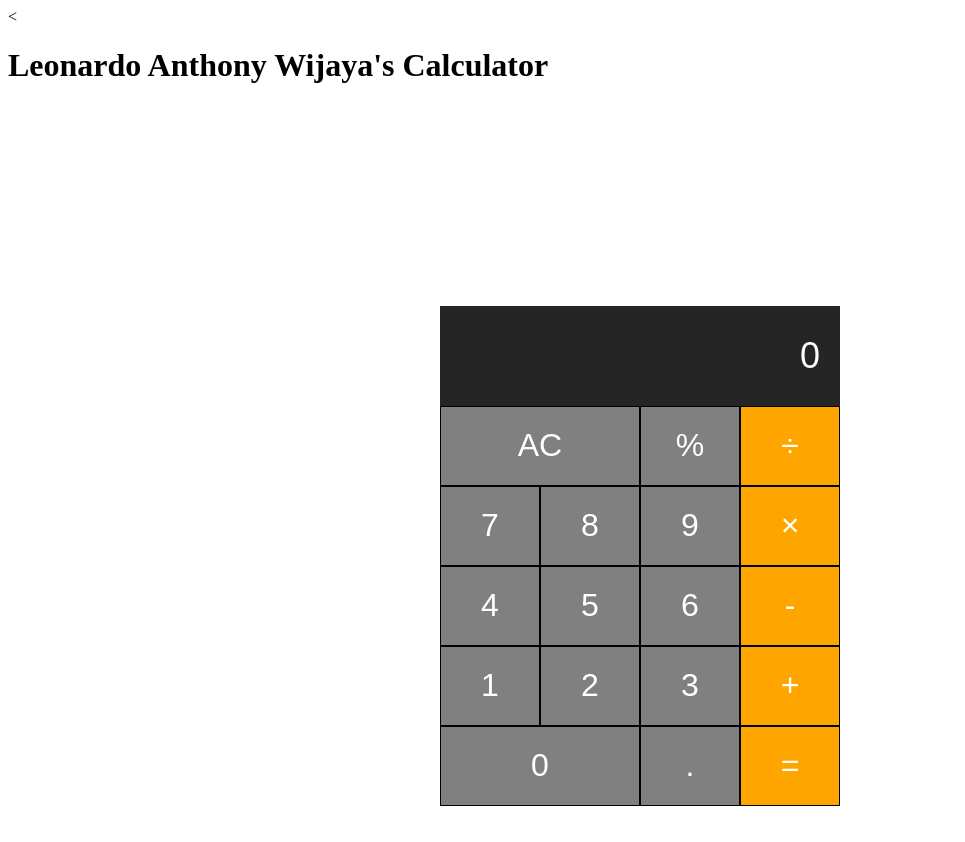
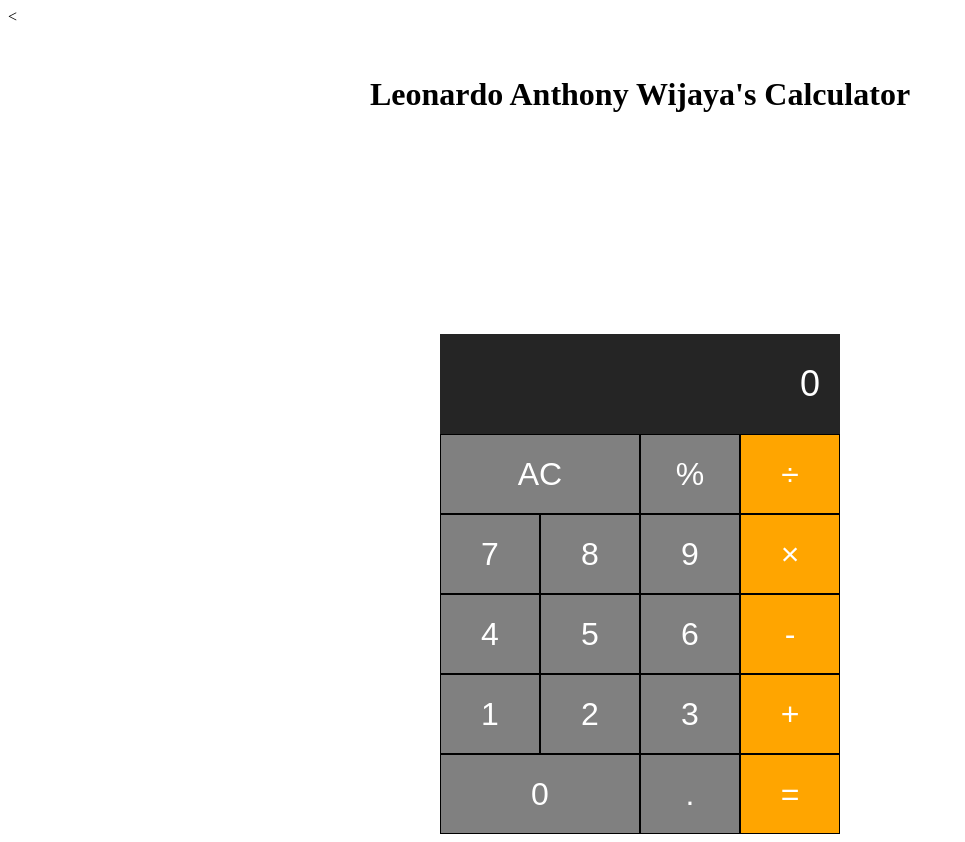
Before and after one commit to savior5578/leonardocalculator, a plain HTML site: page index.html in a window 1280 px wide. Shown: the whole page, without its empty margins (0-965 px from the left). Before the commit the page ends 814 px from the top, so only its background shows below. Drawn offline with Linux system fonts and the light colour scheme.

Commit message:
Update stylesheet.css

```diff
--- a/stylesheet.css
+++ b/stylesheet.css
@@ -1,3 +1,8 @@
+h1 {
+  text-align: center;
+  margin-top: 50px;
+}
+
 .calculator {
   text-align: center;
   margin: 0 auto;
```
